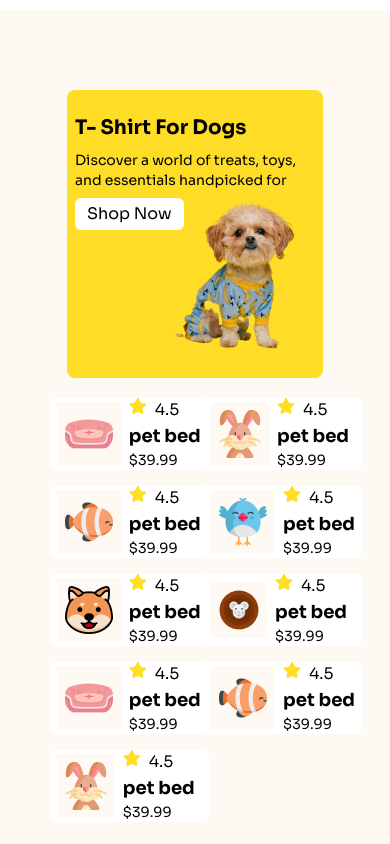
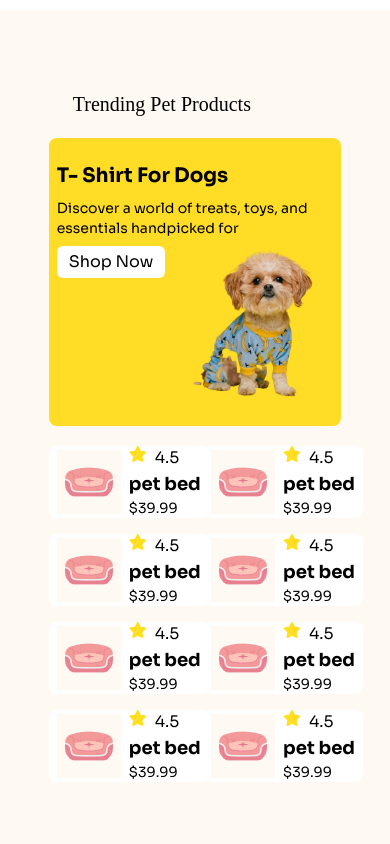
Before and after one commit to mdyasin0/number-3-assignment, a plain HTML site: page index.html in a window 390 px wide. Shown: the part 1860-2704 px from the top of the page. Drawn offline with nearby package versions, Linux system fonts and the light colour scheme; a web font is replaced by a local one.

Commit message:
Final Revision

```diff
--- a/index.html
+++ b/index.html
@@ -130,8 +130,10 @@
     </section>
     <!-- trending section -->
      <div class="bg-[#FFF9F4] mb-6">
-        <section class="w-9/12 mx-auto py-20   sm:flex gap-4 ">
-            <div class="bg-[#FFDC26] mx-auto  py-6 w-64 h-72 rounded-lg mb-5 px-2">
+       <div class="w-9/12 mx-auto py-20 ">
+        <h1 class="text-xl font-bold adlam-display mb-5  ml-6">Trending Pet Products</h1>
+        <section class="  sm:flex gap-4 ">
+            <div class="bg-[#FFDC26] mx-auto  py-6 w-12/12 sm:w-64 h-72 rounded-lg mb-5 px-2">
                 <h1 class="text-xl font-bold  mb-2">T- Shirt For Dogs</h1>
                 <p class="text-sm mb-2">Discover a world of treats, toys, and essentials handpicked for </p>
                 <div class="flex self-start">
@@ -156,7 +158,8 @@
                 </div>
                 <div class="h bg-white flex items-center gap-2 w-40 sm:w-52 rounded-lg">
                     <div class="bg-[#FFF9F4] ml-2 ">
-                        <img class="p-2" src="c1-assets/rabbit-cartoon.png" alt="">
+                        <img class="p-2 hidden sm:block " src="c1-assets/rabbit-cartoon.png" alt="">
+                        <img class="p-2 block sm:hidden" src="c1-assets/pet-couch.png" alt="">
                     </div>
                     <div>
                         <div class="flex gap-2"><i class=" text-yellow-300 font-medium fa-solid fa-star"></i>
@@ -169,7 +172,8 @@
                 </div>
                 <div class="bg-white flex items-center gap-2 w-40 sm:w-52 rounded-lg">
                     <div class="bg-[#FFF9F4] ml-2 ">
-                        <img class="p-2" src="c1-assets/fish-cartoon.png" alt="">
+                        <img class="p-2 hidden sm:block" src="c1-assets/fish-cartoon.png" alt="">
+                        <img class="p-2 block sm:hidden" src="c1-assets/pet-couch.png" alt="">
                     </div>
                     <div>
                         <div class="flex gap-2"><i class=" text-yellow-300 font-medium fa-solid fa-star"></i>
@@ -182,7 +186,8 @@
                 </div>
                 <div class="bg-white flex items-center gap-2 w-40 sm:w-52 rounded-lg">
                     <div class="bg-[#FFF9F4] ml-2 ">
-                        <img class="p-2" src="c1-assets/bird-cartoon.png" alt="">
+                        <img class="p-2 hidden sm:block" src="c1-assets/bird-cartoon.png" alt="">
+                        <img class="p-2 block sm:hidden" src="c1-assets/pet-couch.png" alt="">
                     </div>
                     <div>
                         <div class="flex gap-2"><i class=" text-yellow-300 font-medium fa-solid fa-star"></i>
@@ -195,7 +200,9 @@
                 </div>
                 <div class="bg-white flex items-center gap-2 w-40 sm:w-52 rounded-lg">
                     <div class="bg-[#FFF9F4] ml-2 ">
-                        <img class="p-2" src="c1-assets/cat-cartoon.png" alt="">
+                        <img class="p-2 hidden sm:block" src="c1-assets/cat-cartoon.png" alt="">
+                        <img class="p-2 block sm:hidden" src="c1-assets/pet-couch.png" alt="">
+
                     </div>
                     <div>
                         <div class="flex gap-2"><i class=" text-yellow-300 font-medium fa-solid fa-star"></i>
@@ -208,7 +215,8 @@
                 </div>
                 <div class="bg-white flex items-center gap-2 w-40 sm:w-52 rounded-lg">
                     <div class="bg-[#FFF9F4] ml-2 ">
-                        <img class="p-2" src="c1-assets/mouse-cartoon.png" alt="">
+                        <img class="p-2 hidden sm:block" src="c1-assets/mouse-cartoon.png" alt="">
+                        <img class="p-2 block sm:hidden" src="c1-assets/pet-couch.png" alt="">
                     </div>
                     <div>
                         <div class="flex gap-2"><i class=" text-yellow-300 font-medium fa-solid fa-star"></i>
@@ -232,9 +240,11 @@
 
 
                 </div>
+
                 <div class="bg-white flex items-center gap-2 w-40 sm:w-52 rounded-lg">
                     <div class="bg-[#FFF9F4] ml-2 ">
-                        <img class="p-2" src="c1-assets/fish-cartoon.png" alt="">
+                        <img class="p-2 hidden sm:block" src="c1-assets/fish-cartoon.png" alt="">
+                        <img class="p-2 block sm:hidden" src="c1-assets/pet-couch.png" alt="">
                     </div>
                     <div>
                         <div class="flex gap-2"><i class=" text-yellow-300 font-medium fa-solid fa-star"></i>
@@ -245,9 +255,11 @@
 
 
                 </div>
-                <div class="bg-white flex items-center gap-2 w-40 sm:w-52 rounded-lg  sm:block">
+                <div class="hidden sm:block bg-white pt-4  w-40 sm:w-52 rounded-lg ">
+                    <div class= "flex items-center gap-2  ">
                         <div class="bg-[#FFF9F4] ml-2 ">
-                        <img class="p-2" src="c1-assets/rabbit-cartoon.png" alt="">
+                            <img class="p-2 hidden sm:block" src="c1-assets/rabbit-cartoon.png" alt="">
+                            <img class="p-2 block sm:hidden" src="c1-assets/pet-couch.png" alt="">
                         </div>
                         <div>
                             <div class="flex gap-2"><i class=" text-yellow-300 font-medium fa-solid fa-star"></i>
@@ -259,7 +271,9 @@
 
                     </div>
                 </div>
+            </div>
         </section>
+       </div>
      </div>
      <!-- everyday  -->
       <section class="w-10/12 mx-auto mb-36">
@@ -371,20 +385,20 @@
 
        </section>
       <!-- get news -->
-       <section class=" sm:flex items-center justify-center gap-6 w-7/12 mx-auto rounded-lg  bg-[#FFF9F4] shadow-lg pb-5 px-6 -mb-32 relative">
-        <div>
+       <section class=" sm:flex items-center justify-center gap-6 w-11/12 sm:w-7/12 mx-auto rounded-lg  bg-[#FFF9F4] shadow-lg pb-5 px-6 -mb-32 relative">
+        <div class="flex justify-center">
             <img src="c1-assets/cute-pet-small.png" alt="">
         </div>
         <div class="flex flex-col text-center sm:text-start">
             <h1 class="font-bold text-xl mb-3">Get Pawsome News!</h1>
             <p class="text-sm mb-3">Exclusive training tips, ticks, product deals and more.</p>
             <input class="shadow-md rounded-md bg-white py-1 pl-2" type="email" placeholder="enter email....">
-            <div class="text-center ">
+            <div class="text-center sm:text-start ">
                 <button class="mt-2 w-32 text-center justify-center rounded-lg bg-yellow-400 px-3 py-1">Subscribe</button>
             </div>
         </div>
        </section>
-       <footer class="bg-[#FFDC26] sm:flex items-center space-y-5 justify-between pt-72 pb-4 px-24 ">
+       <footer class="bg-[#FFDC26] sm:flex items-center space-y-5 justify-between pt-72 pb-4 px-8 sm:px-24 ">
         <div>
            <div class="flex items-center">
             <img src="c1-assets/logo-footer.png" alt="">
```
Lines whose indentation alone changed are shown as unchanged.
